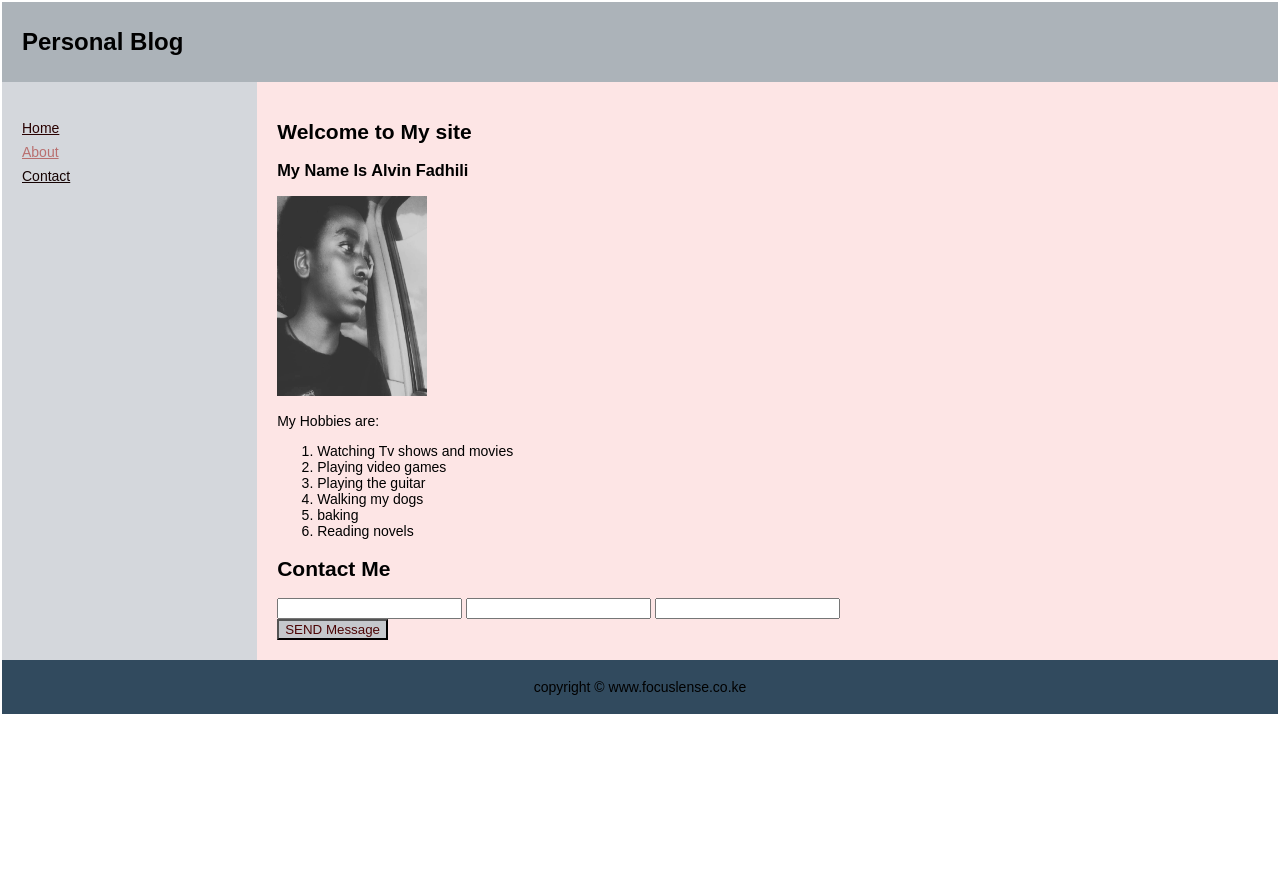
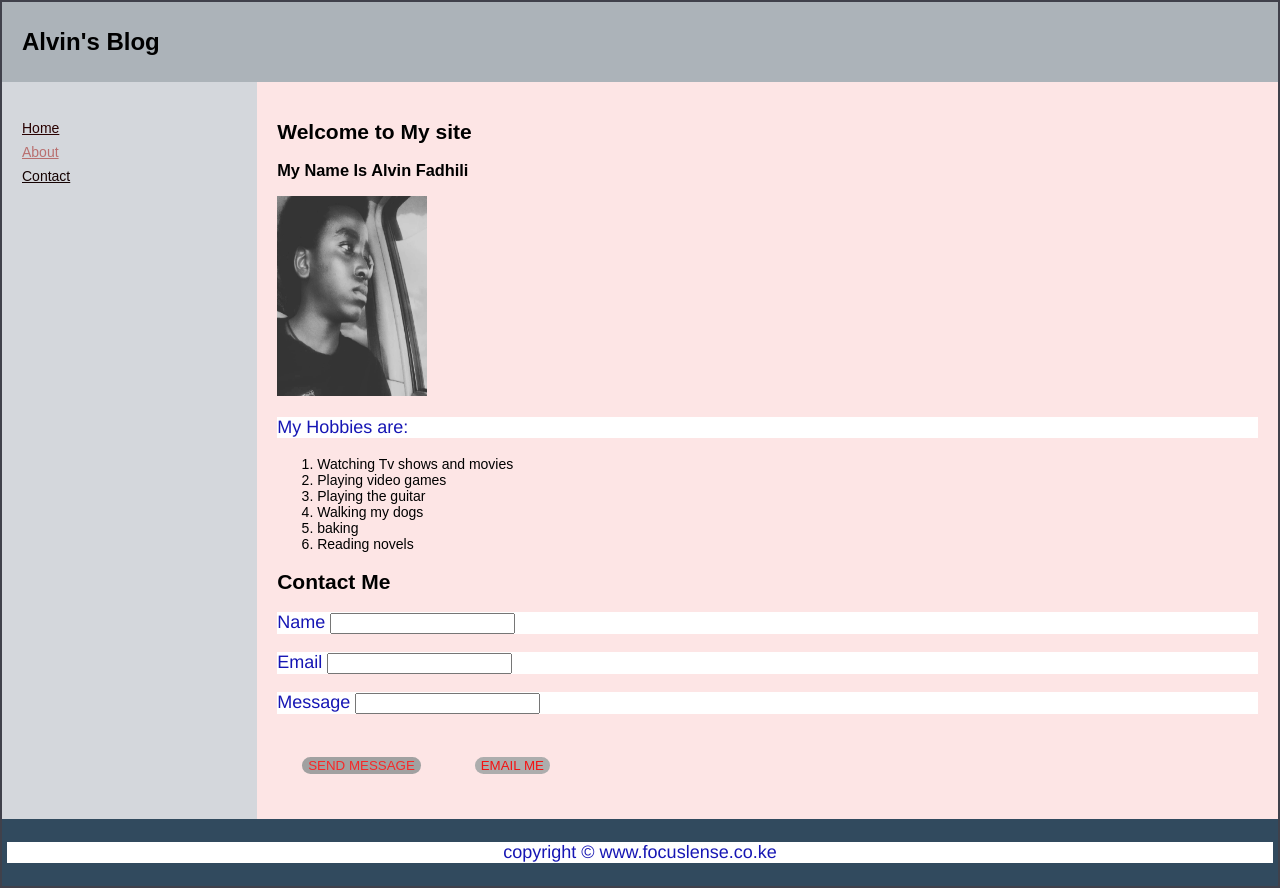
Before and after one commit to Fadhili08/README.md, a plain HTML site: page Week-4/web/blog.html in a window 1280 px wide. Before the commit the page ends 800 px from the top, so only its background shows below. Drawn offline with Linux system fonts and the light colour scheme.

Commit message:
web design

```diff
--- a/Week-4/web/blog.html
+++ b/Week-4/web/blog.html
@@ -2,14 +2,15 @@
 <html lang="en">
 <head>
 <meta charset="utf-8">
-<title>Personal website</title>
+<link rel = "stylesheet" href = "style.css">
+<title>HTML Table Layout</title>
 </head>
 <body style="margin: 2px;">
     <table style="width:45%">
     <table style="width:100%; border-collapse:collapse; font:14px Arial,sans-serif;">
         <tr>
             <td colspan="2" style="padding:10px 20px; background-color:#acb3b9;">
-                <h1 style="font-size:24px;">Personal Blog</h1>
+                <h1 style="font-size:24px;">Alvin's Blog</h1>
             </td>
         </tr>
         <tr style="height:170px;">
@@ -35,15 +36,15 @@
                 </ol>
             <h2>Contact Me</h2>
             <form>
-                <label for="Name"></label>
-
-                <input type="text">
-                <label for="Email"></label>
-                <input type="text">
-                <label for="Message"></label>
-                <input type="text">
+               <p><label for= "Name">Name</label>
+                <input type="text"></p>
+                <p><label for="Email">Email</label>
+                <input type="text"></p>
+                <p><label for="Message">Message</label>
+                <input type="text"></p>
             </form>
-                <button style="color:rgb(75, 4, 4);margin: 0px; background-color: rgb(197, 200, 204);">SEND Message</button>
+                <button id="msg_button">SEND MESSAGE</button>
+                <button id="email_button">EMAIL ME</button>
 
 
             </td>
--- a/Week-4/web/style.css
+++ b/Week-4/web/style.css
@@ -0,0 +1,29 @@
+body{
+    background-color: rgb(64, 65, 75);
+    font-family: Arial, Helvetica, sans-serif;
+    font-weight: bold;
+    font-size: large;
+}
+#msg_button{
+    color: #fd2020f1;
+    margin: 25px;
+    align-self: center;
+    background-color: rgb(161, 161, 161);
+    border: none;
+    border-radius: 10px;
+}
+#email_button{
+    color: #f51212;
+    margin: 25px;
+    align-self: center;
+    background-color: rgb(173, 173, 173);
+    border: none;
+    border-radius: 10px;
+}
+p{
+    background-color: rgb(255, 255, 255);
+    color: rgb(22, 22, 180);
+    font-size: large;
+    align-self: auto;
+    font-family: 'Franklin Gothic Medium', 'Arial Narrow', Arial, sans-serif;
+}
```
